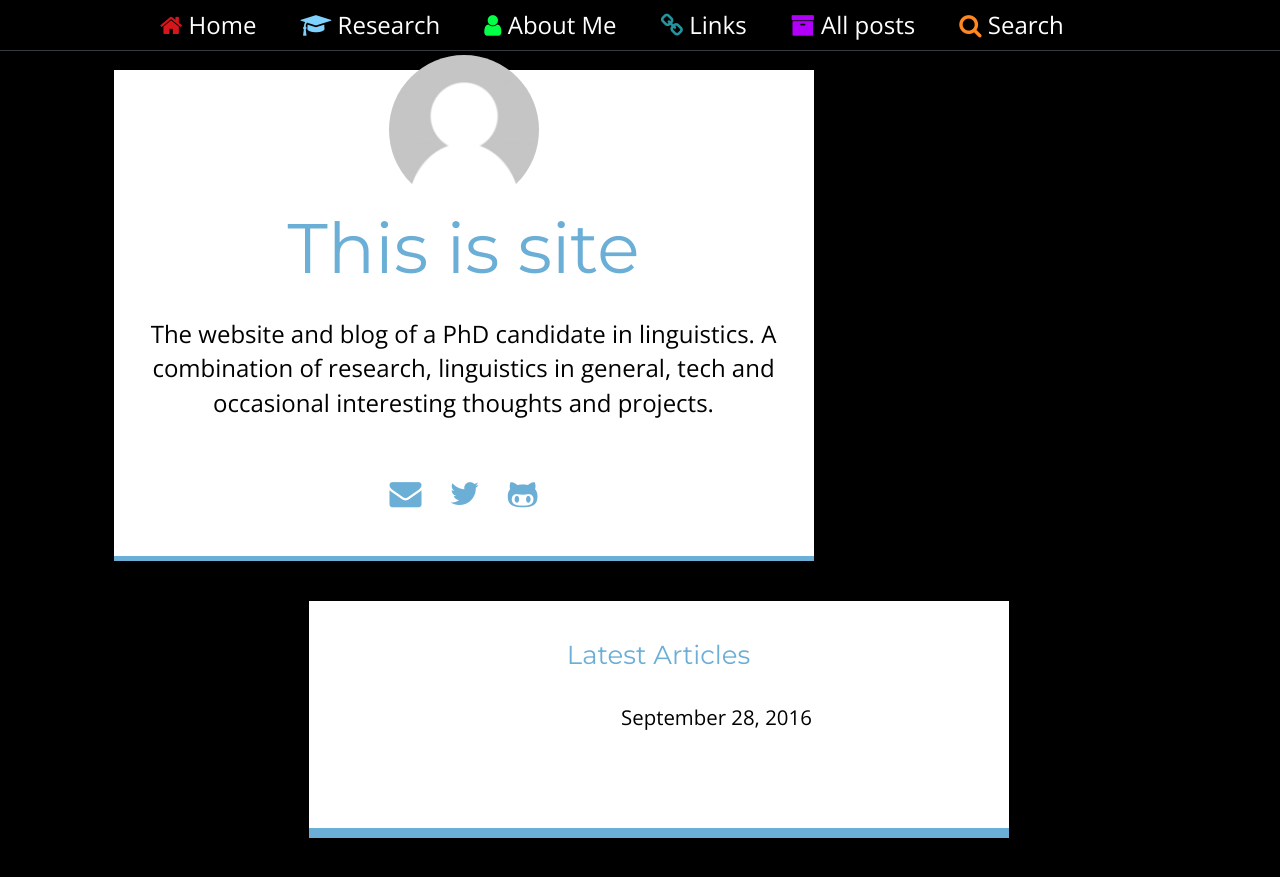
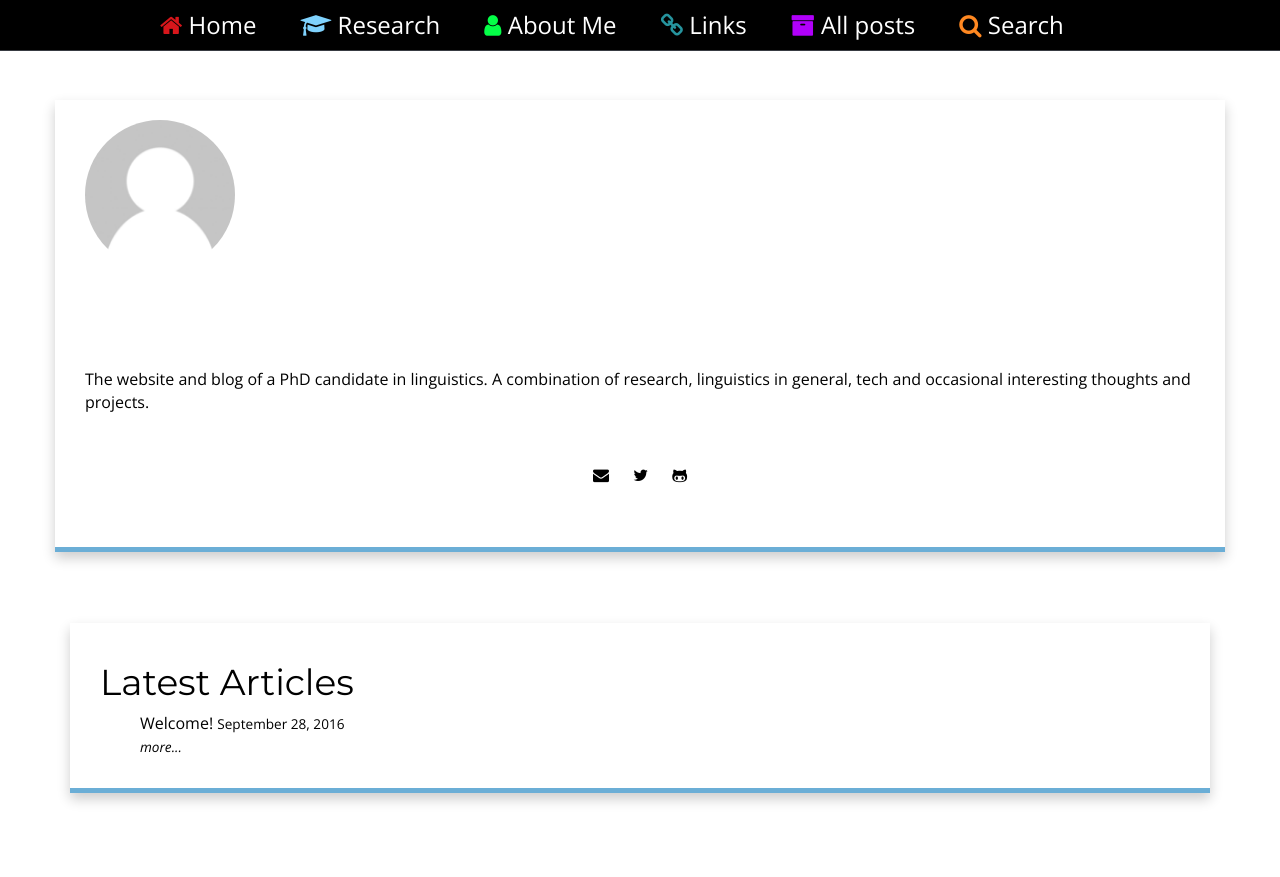
Before and after one commit to dajwarren/dajwarren.github.io, a Jekyll site: the page built from index.html, in a window 1280 px wide. Shown: the top 877 px of the page. Built offline with Jekyll 4.4.1, drawn with Linux system fonts in a browser that asks for light colours; nearby versions of some CDN libraries.

Commit message:
Rewrote css for new style

```diff
--- a/css/main.scss
+++ b/css/main.scss
@@ -16,9 +16,22 @@ $email:           #860038;
 
 /* Main site */
 // Backgrounds
+$main-background: #ffffff;
+$main-text: #000000;
+
+// Navbar
+$navbar-background: #000000;
+$navbar-border: #383b42;
+$navbar-text: #ffffff;
+
+// Header
+$header-background: #000000;
+$header-text: #ffffff;
+$thumbnail-text: #ffffff;
+
 $color-main:      #6baed6;
 $block-background:  #29292d;
-$main-background:   #29292d;
+// $main-background:   #29292d;
 $content-box:     #383b42;
 $nav-box:         #2a2d32;
 $info-box:        #176b9d;
@@ -28,10 +41,12 @@ $index-text:      #c8d1d7;
 $article-text:    #c8d1d7;
 $quote-text:      #c8d1d7;
 $code-text:       #c8d1d7;
-$navbar-text:     #abbac4;
-$header-text:     #f2f2f2;
+// $navbar-text:     #abbac4;
+// $header-text:     #f2f2f2;
 // $white:           #f2f2f2;
-$white: #ffffff;
+$white:           #ffffff;
+
+
 
 $dark-blue:       #215A6D;
 
@@ -56,8 +71,8 @@ html {
 body {
 	font-family: 'Open Sans', sans-serif;
 	font-weight: 300;
-	background-color: #000000;
-	color: $article-text;
+	background-color: $main-background;
+	color: $main-text;
 	font-size: 16px;
   position: relative;
 	// height: 100%;
@@ -66,7 +81,7 @@ body {
 }
 
 a, a:active {
-	color: $color-main;
+	color: $main-text;
 	text-decoration: none;
 }
 
@@ -100,7 +115,7 @@ ul {
 }
 
 .content-panel {
-	background-color: $white;
+	background-color: $main-background;
   color: #000000;
 	padding-top: 20px;
 	padding-bottom: 20px;
@@ -120,13 +135,13 @@ ul {
 
 
 .navigation{
-  background-color: #000000;
+  background-color: $navbar-background;
   position: fixed;
   width: 100%;
   top: 0;
   left: 0;
   z-index: 1;
-  border-bottom: 1px solid $content-box;
+  border-bottom: 1px solid $navbar-border;
 
 
   .nav-container {
@@ -148,7 +163,7 @@ ul {
         padding: 0 20px;
         line-height: 50px;
         text-align: center;
-        color: $white
+        color: $navbar-text
       }
     }
       &:hover {
@@ -172,29 +187,30 @@ $colors: (1: #D7161B, 2: #7FD2FD, 3: #04FF47, 4: #26949E, 5:#B100FA, 6:#FF8821);
 
 .test {
   margin: 50px 0 0 ;
-  background-color: $white
+  background-color: $main-background;
 }
 
 .test2 {
   background-color: $white;
 }
+
 .thumb-test {
   padding-top: 2rem;
   margin-bottom: -10px;
   text-align: center;
-  background-color: #000000;
-  color: $white
+  background-color: $header-background;
+  color: $thumbnail-text
 }
 
 .title-test{
   text-align: center;
   padding: 2rem 0;
-  background-color: #000000;
+  background-color: $header-background;
 }
 
 .content-test{
-  background-color: $white;
-  color: #000000;
+  background-color: $main-background;
+  color: $main-text;
   margin-left: auto;
   margin-right: auto;
   padding-top: 2rem;
@@ -254,37 +270,62 @@ $colors: (1: #D7161B, 2: #7FD2FD, 3: #04FF47, 4: #26949E, 5:#B100FA, 6:#FF8821);
   }
 }
 
+.index {
+  background-color: $main-background;
+  height: 100%;
+  margin: 50px 0 0;
 
+  .index-image {
+    margin-left: auto;
+    margin-right: auto;
+    padding-top: 3rem;
+    background-color: $header-background;
 
-// .navbar-panel {
-// 	background-color: $nav-box;
-//   margin-top: 20px;
-// 	box-shadow: 0px 0px 0px 0px, 0px 6px 12px rgba(0, 0, 0, 0.2);
-//   font-size: 24px;
-//   line-height: 170%;
-//   padding-left: 20px;
-//   padding-right: 15px;
-//   padding-top: 10px;
-//   padding-bottom: 10px;
-//
-//     ul {
-//         padding-left: 2px;
-//         margin-top: 25px;
-//     }
-//     li {
-//         margin-top: 10px;
-//         margin-bottom: 10px;
-//     }
-//     i {
-//         padding-right: 16px;
-//     }
-//     a, a:active {
-//         color: $navbar-text;
-//     }
-//     a:hover {
-//         color: $color-main;
-//     }
-// }
+    img {
+      padding: 10px;
+      display: block;
+      position: center;
+      margin-left: auto;
+      margin-right: auto
+    }
+  }
+
+    .index-title {
+      padding: 1rem 0;
+      background-color: #000000;
+
+      // .author-header {
+      // font-family: 'Montserrat', sans-serif;
+      // color: $color-main;
+      // margin-top: 0px;
+      // padding-top: 15px;
+      // font-size: 40px;
+      // }
+    }
+
+  .site-description {
+    max-width: 850px;
+    margin-left: auto;
+    margin-right: auto;
+		margin-top: 30px;
+    font-size: 24px;
+
+		b {
+			font-size: 32px;
+		}
+  }
+  .index-content {
+    background-color: $main-background;
+    margin-left: auto;
+    margin-right: auto;
+
+    p, blockquote, table, h1, h2, h3, h4, h5, h6, ul, ol {
+      max-width: 850px;
+      margin-left: auto;
+      margin-right: auto;
+    }
+  }
+}
 
 .links {
 	margin-top: 50px;
@@ -627,129 +668,129 @@ $colors: (1: #D7161B, 2: #7FD2FD, 3: #04FF47, 4: #26949E, 5:#B100FA, 6:#FF8821);
 
 /* Index */
 
-.index {
-    width: 75%;
-    height: 75%;
-    max-height: 100%;
-    margin-left: 5%;
-    padding: 0px;
-    margin-top: 20px;
-
-	@media (min-width: $screen-sm-min) {
-		width: 700px;
-		max-width:700px;
-	}
-
-	.header {
-		margin-top: 10px;
-		margin-left: 0%;
-		margin-bottom: 0px;
-		font-size: 32px;
-		width: 100%;
-
-		@media (min-width: $screen-lg-min) {
-			margin-left: -10%;
-			width: 120%;
-		}
-	}
-
-	.categories {
-		font-size: 22px;
-	}
-
-	.content-panel:nth-of-type(1) {
-		border-bottom: 10px solid $color-main;
-	}
-
-	.author-header {
-		font-family: 'Montserrat', sans-serif;
-		color: $color-main;
-		margin-top: 0px;
-		padding-top: 15px;
-		font-size: 40px;
-
-		@media (min-width: $screen-sm-min) {
-			font-size: 52px;
-			margin-top: 0px;
-		}
-
-		@media (min-width: $screen-md-min) {
-			font-size: 70px;
-			margin-top: -20px;
-		}
-	}
-
-	.row {
-		height: 100%;
-		max-height: 100%;
-		margin-left: 0px;
-		margin-right: 0px;
-	}
-
-	.gravatar {
-        margin-top: -15px;
-		width: 100%;
-		text-align: center;
-        margin-bottom: 10px;
-	}
-
-	.author-text {
-		text-align: center;
-		margin-top: 30px;
-        font-size: 24px;
-
-		b {
-			font-size: 32px;
-		}
-	}
-
-	.links {
-		font-size: 2em;
-	}
-
-  .articles {
-    text-align: center;
-    font-size: 20px;
-
-    h2 {
-      margin-bottom: 30px;
-      color: $color-main;
-      font-size: 26px;
-    }
-
-    ul {
-
-			padding: 0px;
-
-			li {
-				margin-bottom: 20px;
-				font-size: 24px;
-			}
-
-			li:nth-last-of-type(1) {
-
-				small {
-					font-size: 16px;
-				}
-
-			}
-		}
-
-		a, a:active {
-			color: $white;
-			white-space: nowrap;
-		}
-
-		a:hover {
-			color: $color-main;
-		}
-
-	.copyright {
-		margin-top: 50px;
-		text-align: center;
-	}
-}
-}
+// .index {
+//     width: 75%;
+//     height: 75%;
+//     max-height: 100%;
+//     margin-left: 5%;
+//     padding: 0px;
+//     margin-top: 20px;
+//
+// 	@media (min-width: $screen-sm-min) {
+// 		width: 700px;
+// 		max-width:700px;
+// 	}
+//
+// 	.header {
+// 		margin-top: 10px;
+// 		margin-left: 0%;
+// 		margin-bottom: 0px;
+// 		font-size: 32px;
+// 		width: 100%;
+//
+// 		@media (min-width: $screen-lg-min) {
+// 			margin-left: -10%;
+// 			width: 120%;
+// 		}
+// 	}
+//
+// 	.categories {
+// 		font-size: 22px;
+// 	}
+//
+// 	.content-panel:nth-of-type(1) {
+// 		border-bottom: 10px solid $color-main;
+// 	}
+//
+// 	.author-header {
+// 		font-family: 'Montserrat', sans-serif;
+// 		color: $color-main;
+// 		margin-top: 0px;
+// 		padding-top: 15px;
+// 		font-size: 40px;
+//
+// 		@media (min-width: $screen-sm-min) {
+// 			font-size: 52px;
+// 			margin-top: 0px;
+// 		}
+//
+// 		@media (min-width: $screen-md-min) {
+// 			font-size: 70px;
+// 			margin-top: -20px;
+// 		}
+// 	}
+//
+// 	.row {
+// 		height: 100%;
+// 		max-height: 100%;
+// 		margin-left: 0px;
+// 		margin-right: 0px;
+// 	}
+//
+// 	.gravatar {
+//         margin-top: -15px;
+// 		width: 100%;
+// 		text-align: center;
+//         margin-bottom: 10px;
+// 	}
+//
+// 	.author-text {
+// 		text-align: center;
+// 		margin-top: 30px;
+//         font-size: 24px;
+//
+// 		b {
+// 			font-size: 32px;
+// 		}
+// 	}
+//
+// 	.links {
+// 		font-size: 2em;
+// 	}
+//
+//   .articles {
+//     text-align: center;
+//     font-size: 20px;
+//
+//     h2 {
+//       margin-bottom: 30px;
+//       color: $color-main;
+//       font-size: 26px;
+//     }
+//
+//     ul {
+//
+// 			padding: 0px;
+//
+// 			li {
+// 				margin-bottom: 20px;
+// 				font-size: 24px;
+// 			}
+//
+// 			li:nth-last-of-type(1) {
+//
+// 				small {
+// 					font-size: 16px;
+// 				}
+//
+// 			}
+// 		}
+//
+// 		a, a:active {
+// 			color: $white;
+// 			white-space: nowrap;
+// 		}
+//
+// 		a:hover {
+// 			color: $color-main;
+// 		}
+//
+// 	.copyright {
+// 		margin-top: 50px;
+// 		text-align: center;
+// 	}
+// }
+// }
 
 .footer {
 	width: 100%;
```
